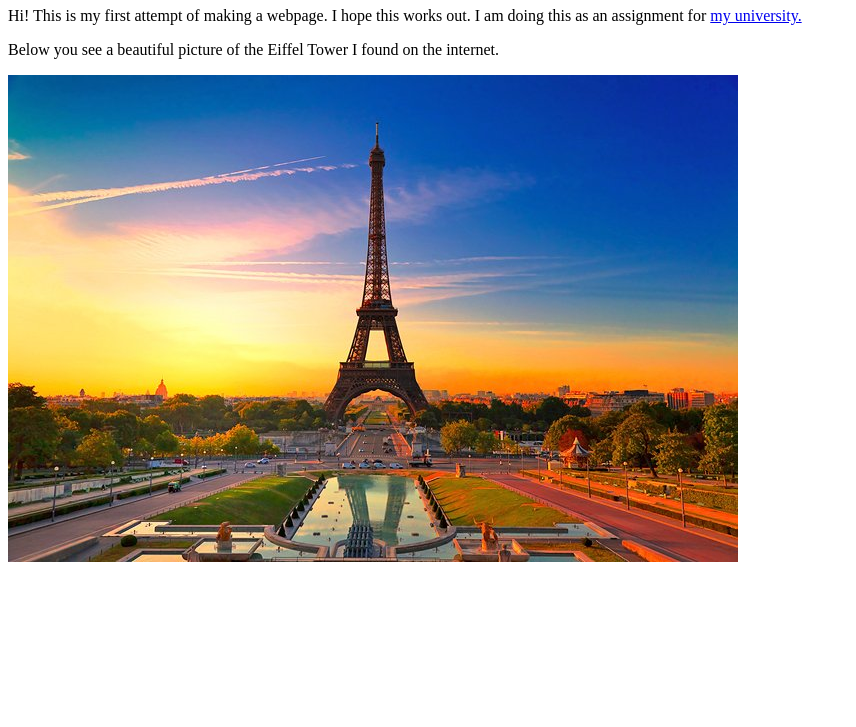
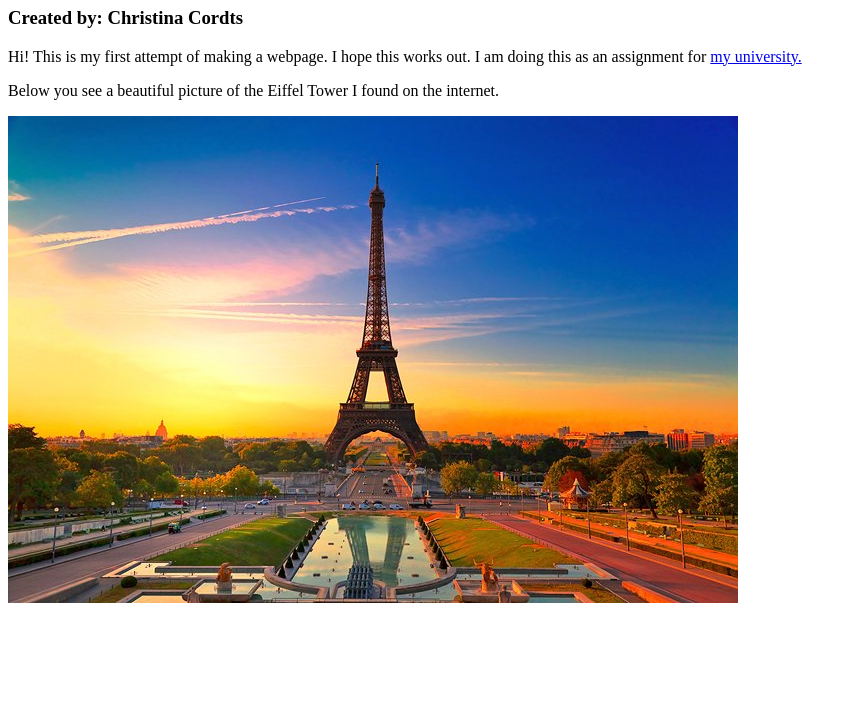
Before and after one commit to 193808/prj4-chapter-3, a plain HTML site: page index.html in a window 1280 px wide. Shown: the part 73-800 px from the top of the page, without its empty margins (0-856 px from the left). Drawn offline with Linux system fonts and the light colour scheme.

Commit message:
Chapter 3 - add name

```diff
--- a/index.html
+++ b/index.html
@@ -6,6 +6,7 @@
 </head>
 <body>
 	<h1>Assignment Number 1: Basic Webpage</h1>
+	<h3>Created by: Christina Cordts</h3>
 	<p>Hi! This is my first attempt of making a webpage. I hope this works out. I am doing this as an assignment for <a href="https://www.buas.nl/" target="_blank">my university.</a></p>
 	<p>Below you see a beautiful picture of the Eiffel Tower I found on the internet.</p>
 	<img src="images/france-eiffel-tower.jpg" alt="Eiffel Tower in Paris"/>
```
